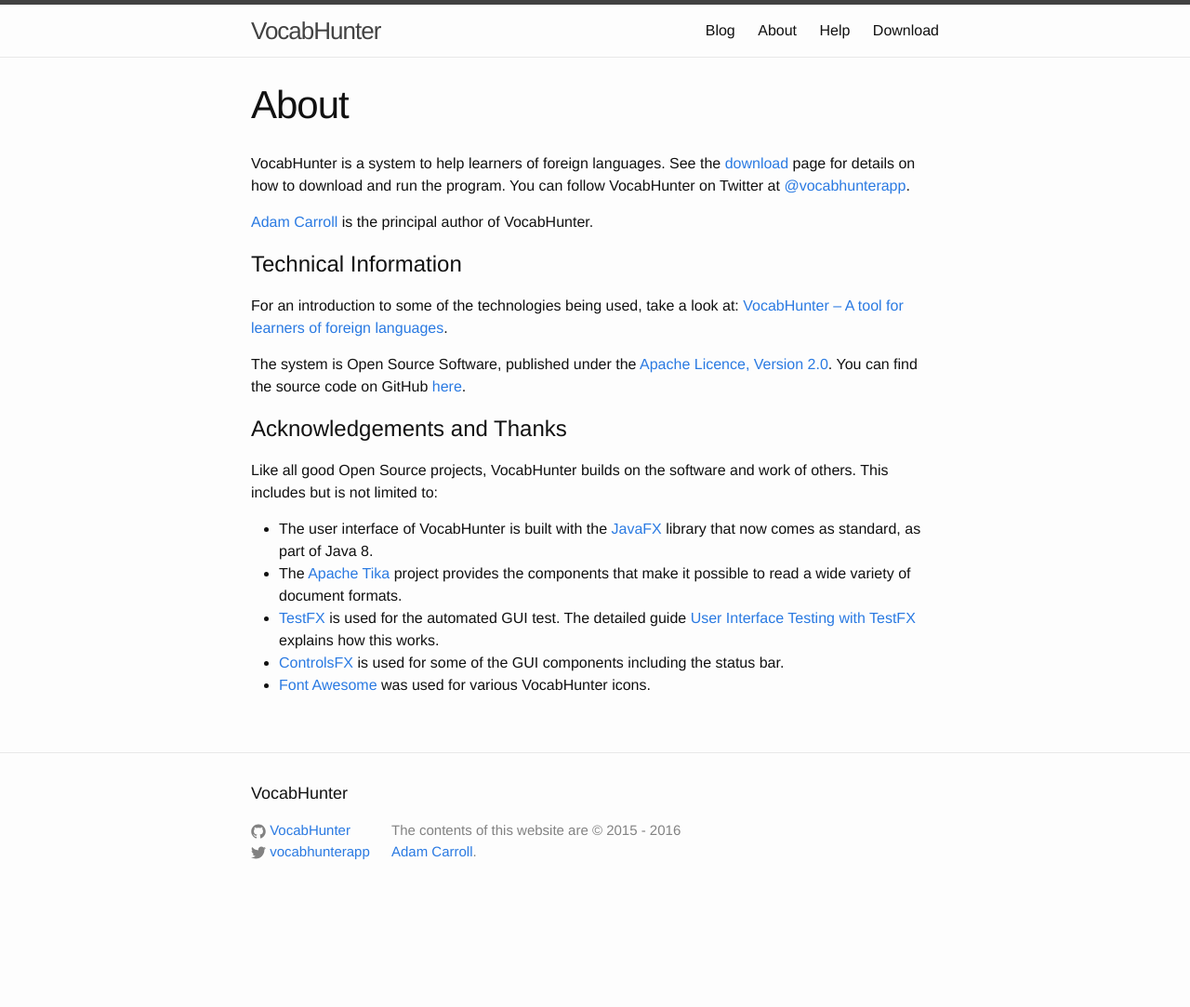
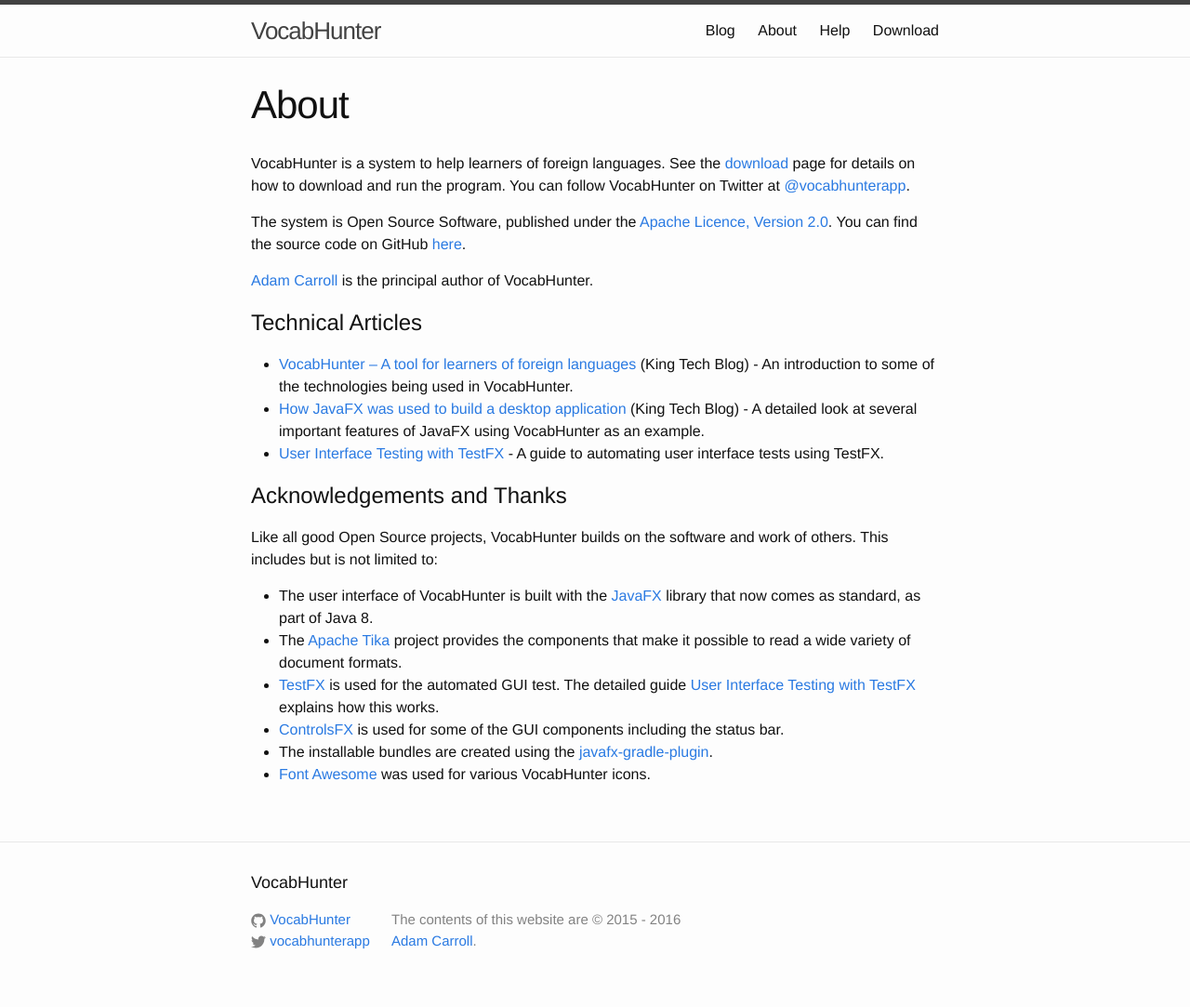
Before and after one commit to VocabHunter/vocabhunter.github.io, a Jekyll site: the page built from about.md, in a window 1280 px wide. Shown: the whole page at 93% size. Built offline with Jekyll 4.4.1, drawn with Linux system fonts in a browser that asks for light colours; before the commit the page ends 987 px from its top, so only the background shows below that.

Commit message:
Updated the about page

```diff
--- a/about.md
+++ b/about.md
@@ -9,13 +9,15 @@
 
 VocabHunter is a system to help learners of foreign languages.  See the [download](/download) page for details on how to download and run the program.  You can follow VocabHunter on Twitter at [@{{site.twitter.username}}]({{site.twitter.link}}).
 
+The system is Open Source Software, published under the [Apache Licence, Version 2.0](http://www.apache.org/licenses/LICENSE-2.0).  You can find the source code on GitHub [here](https://github.com/VocabHunter/VocabHunter).
+
 [Adam Carroll](https://github.com/AdamCarroll/) is the principal author of VocabHunter.
 
-# Technical Information
+# Technical Articles
 
-For an introduction to some of the technologies being used, take a look at: [VocabHunter – A tool for learners of foreign languages](https://techblog.king.com/vocabhunter-a-tool-for-learners-of-foreign-languages/).
-
-The system is Open Source Software, published under the [Apache Licence, Version 2.0](http://www.apache.org/licenses/LICENSE-2.0).  You can find the source code on GitHub [here](https://github.com/VocabHunter/VocabHunter).
+* [VocabHunter – A tool for learners of foreign languages](https://techblog.king.com/vocabhunter-a-tool-for-learners-of-foreign-languages/) (King Tech Blog) - An introduction to some of the technologies being used in VocabHunter.
+* [How JavaFX was used to build a desktop application](https://techblog.king.com/javafx-used-build-desktop-application/) (King Tech Blog) - A detailed look at several important features of JavaFX using VocabHunter as an example.
+* [User Interface Testing with TestFX](/2016/07/27/TestFX.html) - A guide to automating user interface tests using TestFX.
 
 # Acknowledgements and Thanks
 
@@ -25,4 +27,5 @@
 * The [Apache Tika](https://tika.apache.org/) project provides the components that make it possible to read a wide variety of document formats.
 * [TestFX](https://github.com/TestFX/TestFX) is used for the automated GUI test.  The detailed guide [User Interface Testing with TestFX](/2016/07/27/TestFX.html) explains how this works.
 * [ControlsFX](http://fxexperience.com/controlsfx/) is used for some of the GUI components including the status bar.
+* The installable bundles are created using the [javafx-gradle-plugin](https://github.com/FibreFoX/javafx-gradle-plugin).
 * [Font Awesome](https://fortawesome.github.io/Font-Awesome/) was used for various VocabHunter icons.
```
